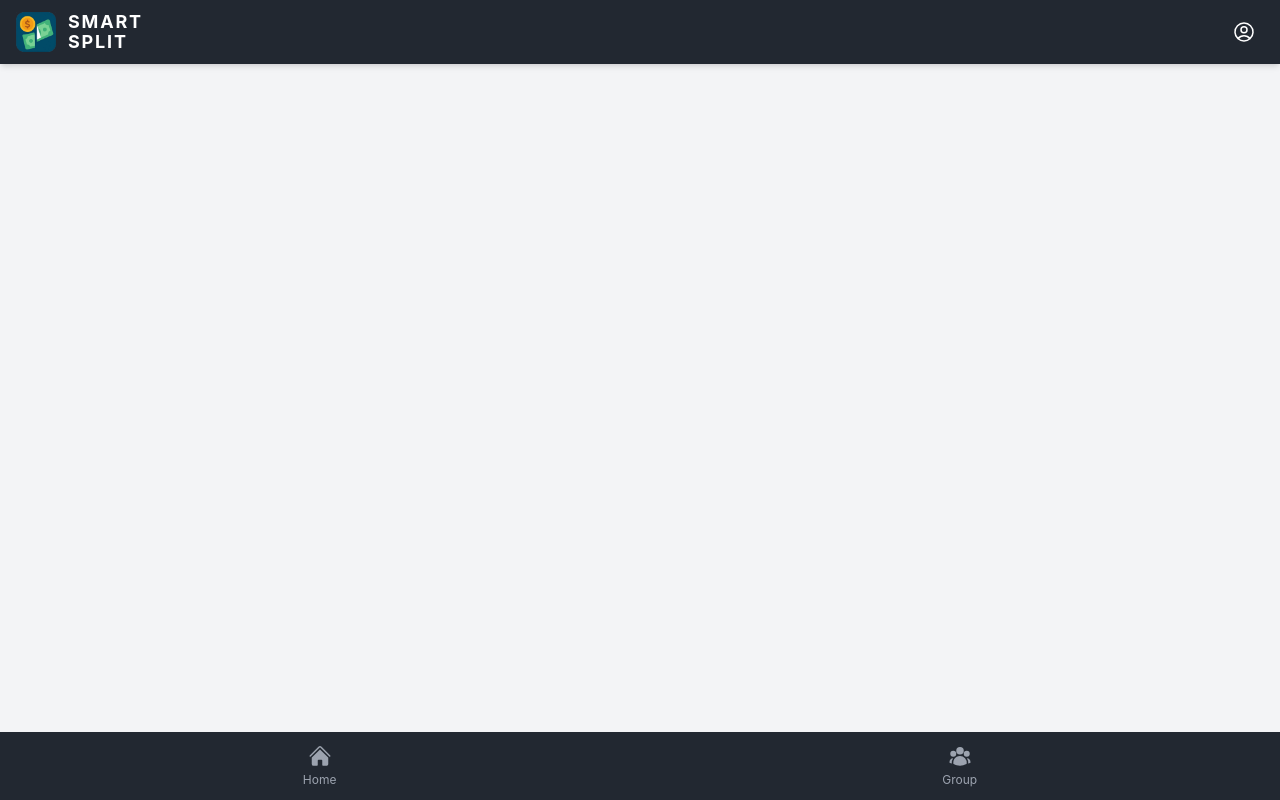
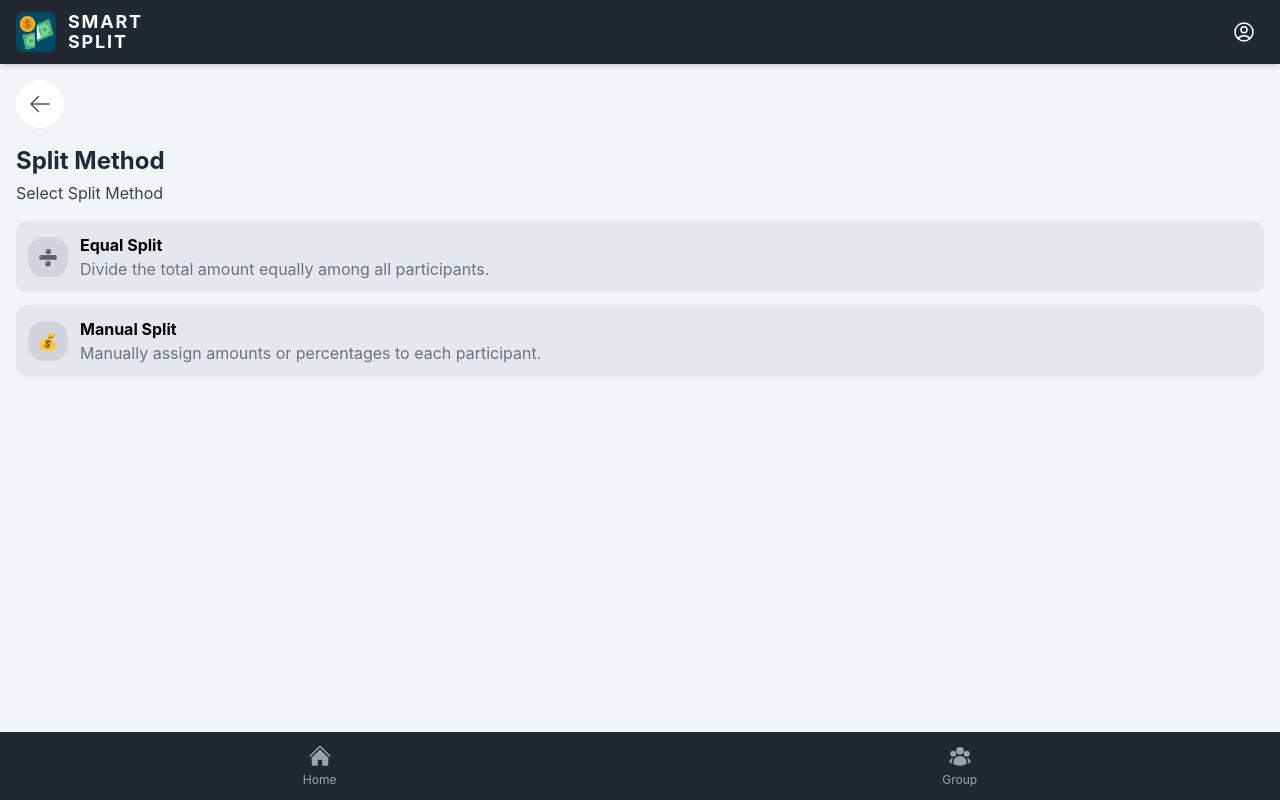
Before and after one commit to SakanaIsReal/devops-lab-02, a React (Create React App) app in the folder frontend/: page /splitmoney in a window 1280 px wide. Built offline with nearby package versions, Linux system fonts and the light colour scheme.

Commit message:
feat(frontend) Update UI split money page

```diff
--- a/frontend/src/pages/SplitMoneyPage.tsx
+++ b/frontend/src/pages/SplitMoneyPage.tsx
@@ -1,15 +1,13 @@
 import React, { useState, useEffect } from "react";
-import { useNavigate } from 'react-router-dom';
+import { useNavigate, Link } from 'react-router-dom';
 import Navbar from '../components/Navbar';
 import { BottomNav, NavTab } from '../components/BottomNav';
 import CircleBackButton from '../components/CircleBackButton';
-import { useAuth } from '../contexts/AuthContext';
-import { ArrowUpOnSquareIcon } from '@heroicons/react/24/outline';
 import BalanceSummary from '../components/BalanceSummary';
 import GroupList from '../components/GroupList';
 export default function SplitMoneyPage() {
     const [activeTab, setActiveTab] = useState<NavTab>('split');
-
+    const navigate = useNavigate();
     const renderTabContent = () => {
         switch (activeTab) {
             case 'home':
@@ -36,11 +34,53 @@ export default function SplitMoneyPage() {
                 return <div>Page not found.</div>
         }
     }
+      const handleBack = () => {
+        navigate(-1);
+    };
     return (
         <div className="min-h-screen bg-gray-100 flex flex-col">
             <Navbar />
+            <div className="p-4">
+                <CircleBackButton
+                    onClick={handleBack}
+                    className="border-b border-gray-200"
+                    iconClassName="text-blue-600"
+                />
+                <div className="flex flex-col justify-center items-start gap-x-2">
+                    <h1 className="text-2xl mb-1 font-bold text-gray-800">Split Method</h1>
+                    <p className="text-gray-700">Select Split Method</p>
+                </div>
+                <div className="flex flex-col mt-4">
+                    <Link to="/equalsplit">
+                        <div className="flex flex-row p-3 bg-gray-200 rounded-xl mb-3 items-center hover:bg-gray-300 transition">
+                            <div className="w-10 h-10 flex items-center justify-center bg-gray-300 rounded-2xl flex-shrink-0">
+                                ➗
+                            </div>
+                            <div className="ml-3 flex flex-col">
+                                <p className="font-bold">Equal Split</p>
+                                <p className="text-gray-500">
+                                    Divide the total amount equally among all participants.
+                                </p>
+                            </div>
+                        </div>
+                    </Link>
+                    <Link to="/manualsplit">
+                        <div className="flex flex-row p-3 bg-gray-200 rounded-xl mb-3 items-center">
+                            <div className="w-10 h-10 flex items-center justify-center bg-gray-300 rounded-2xl flex-shrink-0">
+                                💰
+                            </div>
+                            <div className="ml-3 flex flex-col">
+                                <p className="font-bold">Manual Split</p>
+                                <p className="text-gray-500">
+                                    Manually assign amounts or percentages to each participant.
+                                </p>
+                            </div>
+                        </div>
+                    </Link>
+                </div>
+
+            </div>
             <BottomNav activeTab={activeTab} onTabChange={setActiveTab} />
-
         </div>
     )
 }
```
